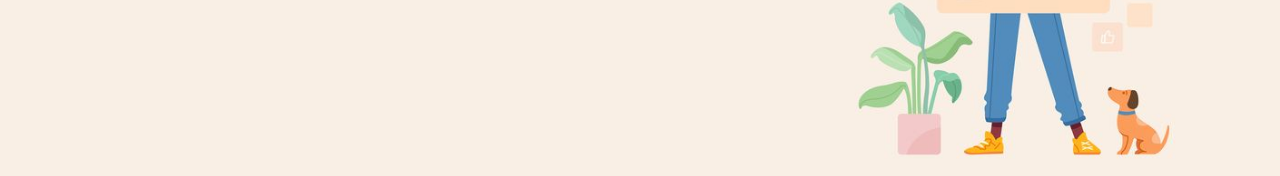
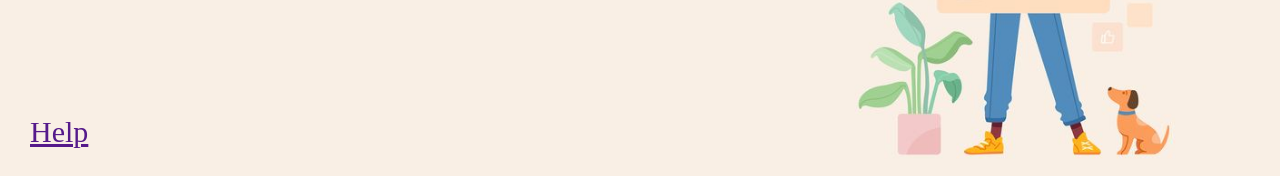
Before and after one commit to AlesiaSk/stemming, a React (Create React App) app: page / in a window 1280 px wide. Shown: the part 621-797 px from the top of the page. Built offline with nearby package versions, Linux system fonts and the light colour scheme; a web font is replaced by a local one.

Commit message:
Last commit

```diff
--- a/server.js
+++ b/server.js
@@ -61,6 +61,7 @@ const italyStemming = (text) => {
 
 const franceStemming = (text) => {
     const stemwords = snowball.stemword(stopWordsDeleting(text, true), 'french');
+    console.log('length', countRepeatingWords(stemwords).length);
     writeToFile(countRepeatingWords(stemwords).join(', '));
 };
 
--- a/src/App.css
+++ b/src/App.css
@@ -46,3 +46,22 @@ svg {
   fill: #4f8bbc;
   cursor: pointer;
 }
+
+
+.invisible {
+  display: none;
+}
+
+.help {
+  position: absolute;
+  background-color: #4f8bbc;
+  color: black;
+  font-weight: bold;
+}
+
+.help_button {
+  position: absolute;
+  bottom: 30px;
+  left: 30px;
+  font-size: 30px;
+}
--- a/src/App.js
+++ b/src/App.js
@@ -1,11 +1,13 @@
 import React from 'react';
 import './App.css';
 import FileDialog from "./components/FileDialog";
+import Help from "./components/Help.js";
 
 const App = () => {
   return (
     <div className="App">
       <FileDialog/>
+      <Help/>
     </div>
   );
 };
--- /dev/null
+++ b/src/components/Help.js
@@ -0,0 +1,18 @@
+import React, {useState} from 'react';
+
+const Help = () => {
+
+    const [isVisible, setIsVisible] = useState(false);
+
+    return (
+        <>
+            <a onClick={() =>setIsVisible(!isVisible)} href='' className='help_button'>Help</a>
+        {isVisible && <div className='help'>
+            <p>Для выбора файла нажмите на область Choose a file</p>
+            <p>Для отправки файла нажмите на кнопку Submit</p>
+        </div>}
+        </>
+    );
+};
+
+export default Help;
```
